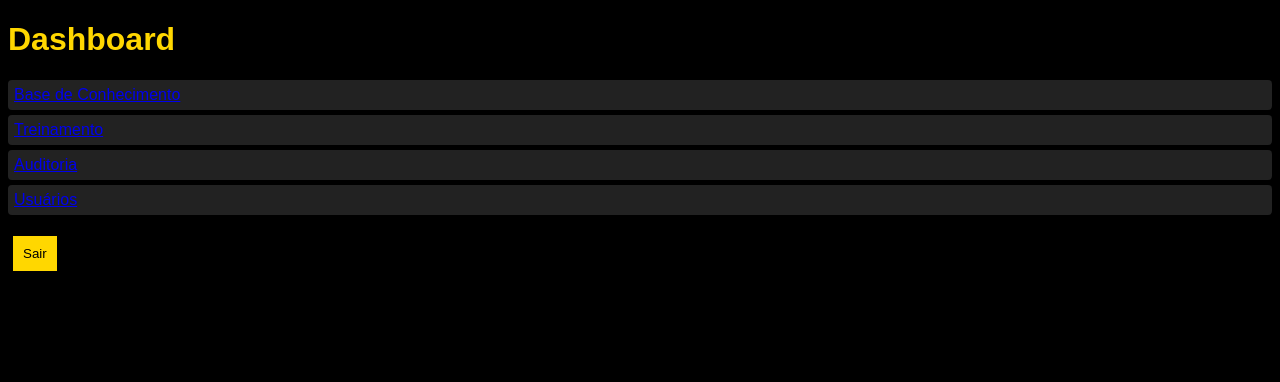
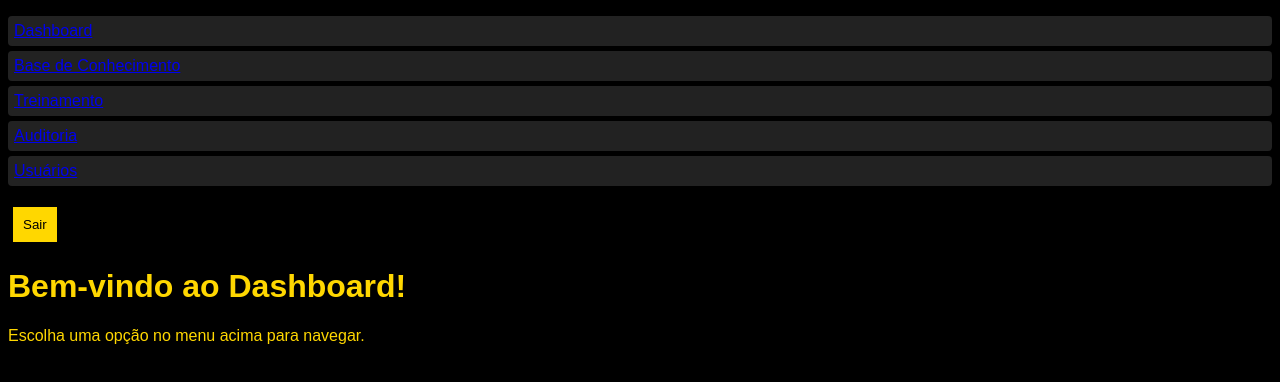
Before and after one commit to Wertco-Bombas/Wertco, a Next.js app: page /dashboard in a window 1280 px wide. Shown: the top 382 px of the page. Built offline with nearby package versions, Linux system fonts and the light colour scheme; no server answers.

Commit message:
Update dashboard.js

```diff
--- a/pages/dashboard.js
+++ b/pages/dashboard.js
@@ -4,19 +4,28 @@ import { supabase } from '../lib/supabase';
 export default function Dashboard() {
   async function handleLogout() {
     await supabase.auth.signOut();
-    window.location.href = '/';
+    window.location.href = '/login'; // redireciona para login
   }
 
   return (
     <div className="dashboard-container">
-      <h1>Dashboard</h1>
+      {/* Navbar */}
+      <nav className="navbar">
         <ul>
+          <li><Link href="/dashboard">Dashboard</Link></li>
           <li><Link href="/base">Base de Conhecimento</Link></li>
           <li><Link href="/treinamento">Treinamento</Link></li>
           <li><Link href="/auditoria">Auditoria</Link></li>
           <li><Link href="/usuarios">Usuários</Link></li>
         </ul>
-      <button onClick={handleLogout}>Sair</button>
+        <button onClick={handleLogout} className="logoutBtn">Sair</button>
+      </nav>
+
+      {/* Conteúdo principal */}
+      <main>
+        <h1>Bem-vindo ao Dashboard!</h1>
+        <p>Escolha uma opção no menu acima para navegar.</p>
+      </main>
     </div>
   );
 }
```
Lines whose indentation alone changed are shown as unchanged.
